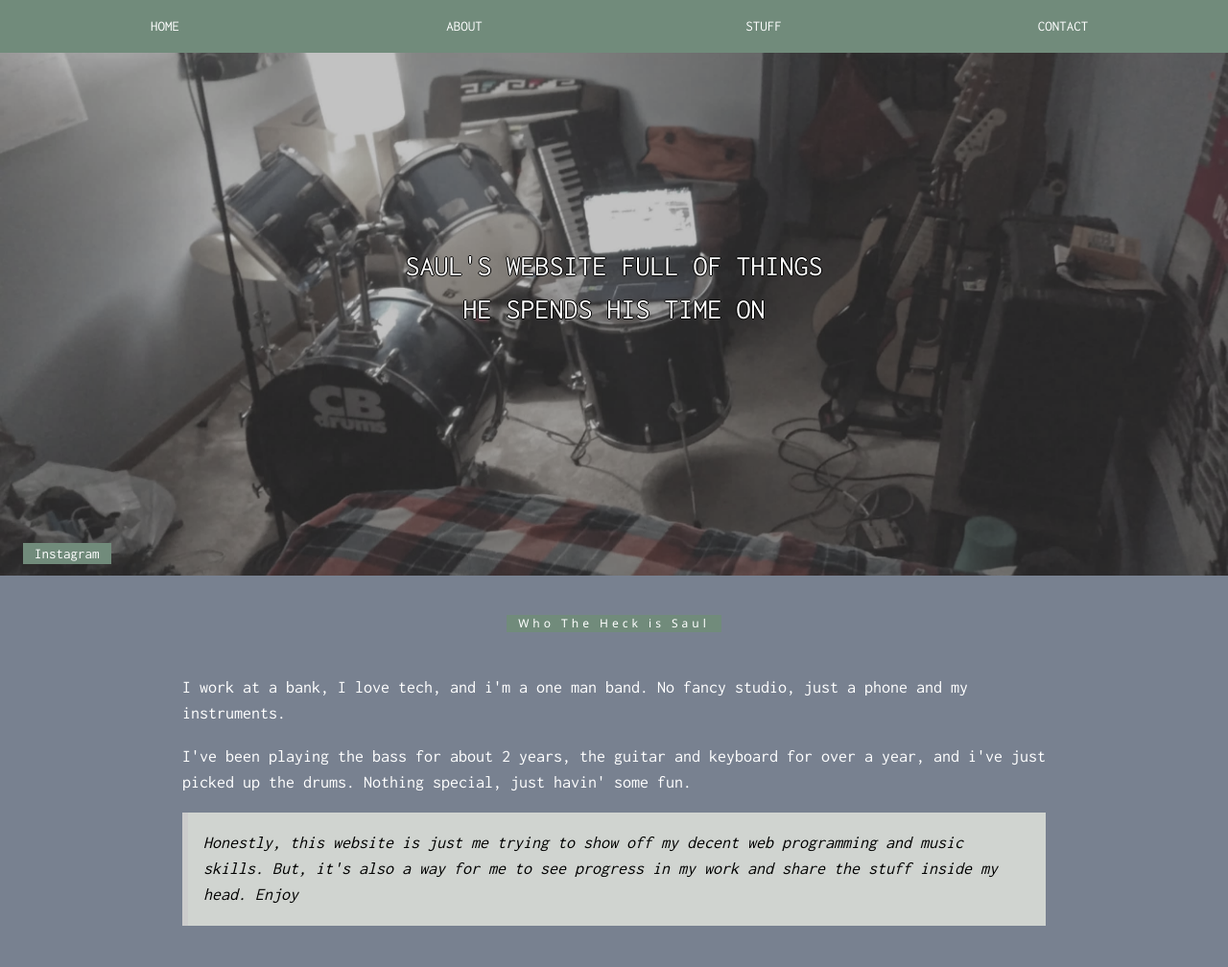
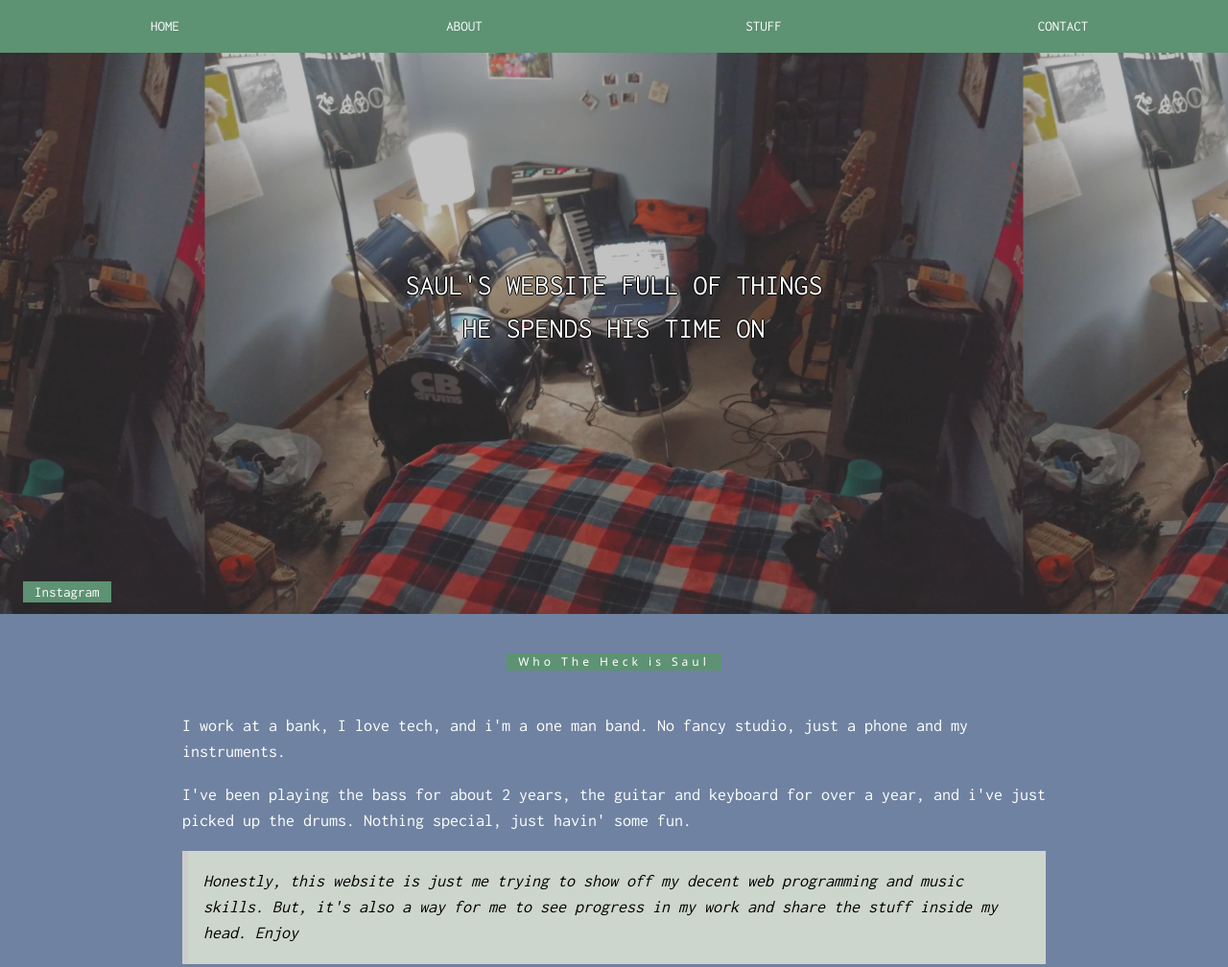
Before and after one commit to saul-rodrgz/WS, a plain HTML site: page Index.html in a window 1280 px wide. Shown: the top 1008 px of the page at 96% size. Drawn offline with Linux system fonts and the light colour scheme; a script that the page names is missing; files whose address does not match are found by name.

Commit message:
color test
test for color

```diff
--- a/Index.html
+++ b/Index.html
@@ -13,9 +13,9 @@ body, html {
 }
 .bgimg {
     background-position: center;
-    background-size: cover;
+    background-size: contain;
     background-image: url("https://saul-rodrgz.github.io/WS/Images/room.jpg");
-    min-height: 75%;
+    min-height: 80%;
 }
 .menu {
     display: none;
@@ -24,8 +24,8 @@ body, html {
 <body>
 
 <!-- Links (sit on top) -->
-<div class="sbul-top sbul-grayscale">
-  <div class="sbul-row sbul-padding sbul-wintergreen">
+<div class="sbul-top ">
+  <div class="sbul-row sbul-padding sbul-wintergreen sbul-grayscale-min">
     <div class="sbul-col s3">
       <a href="#" class="sbul-button sbul-block sbul-wintergreen">HOME</a>
     </div>
@@ -42,9 +42,9 @@ body, html {
 </div>
 
 <!-- Header with image -->
-<header class="bgimg sbul-display-container sbul-grayscale" id="home">
+<header class="bgimg sbul-display-container" id="home">
   <div class="sbul-display-bottomleft sbul-center sbul-padding-large sbul-hide-small">
-    <span class="sbul-tag sbul-wintergreen" >
+    <span class="sbul-tag sbul-wintergreen sbul-grayscale-min" >
     	<a href="https://www.instagram.com/nopal_boii/" style="text-decoration: none; font-size: 15px;">Instagram</a>
     </span>
   </div>
@@ -57,7 +57,7 @@ body, html {
 </header>
 
 <!-- Add a background color and large text to the whole page -->
-<div class="sbul-roomblue sbul-grayscale sbul-large">
+<div class="sbul-roomblue sbul-grayscale-min sbul-large">
 
 <!-- About Container -->
 <div class="sbul-container" id="about">
```
Also changed, not shown: index.html (+7 -7 lines).
